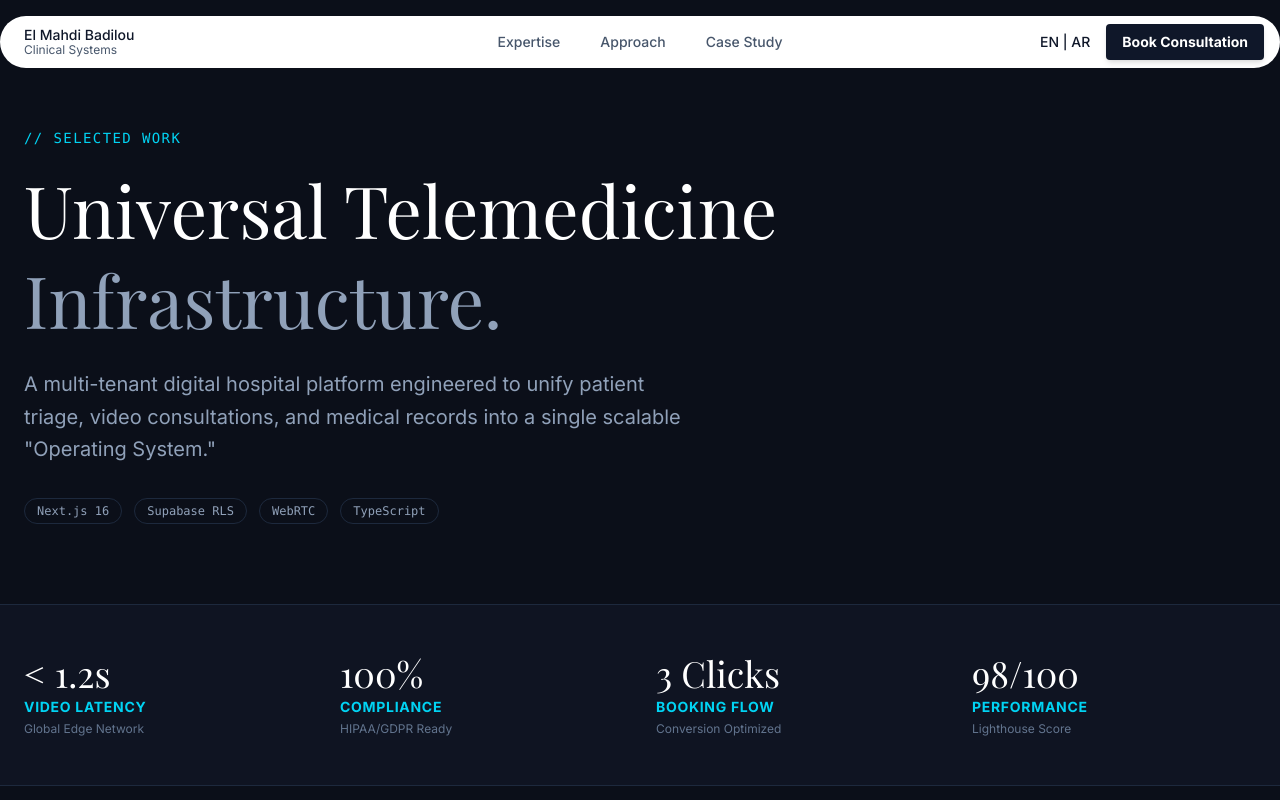
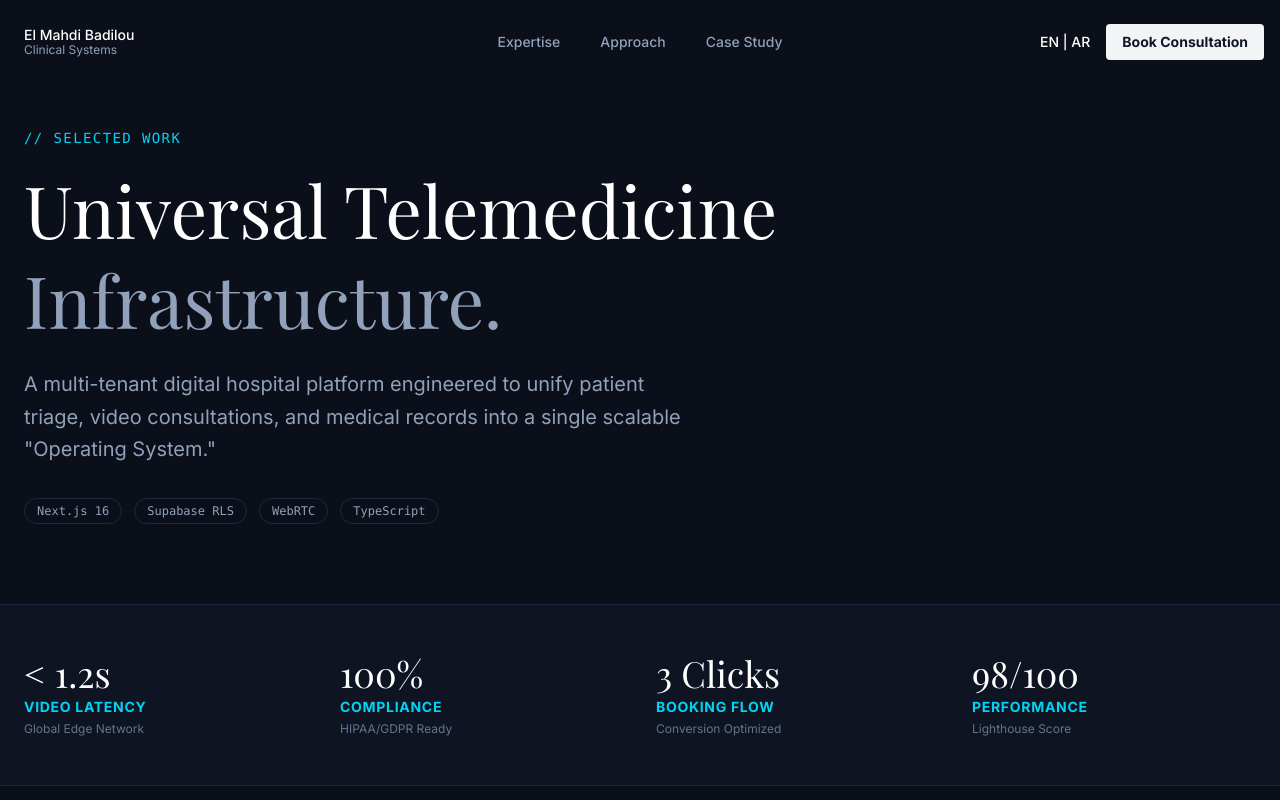
Before and after one commit to mehdisio2/portfolio, a Next.js app: page /work/telemed in a window 1280 px wide. Shown: the top 800 px of the page. Built offline with nearby package versions, Linux system fonts and the light colour scheme; a web font is replaced by a local one.

Commit message:
feat: implement adaptive header styling for case study pages with light/dark variants for navbar components

```diff
--- a/app/layout.tsx
+++ b/app/layout.tsx
@@ -7,11 +7,13 @@ import { SiteHeader } from "@/components/site-header";
 const inter = Inter({
   subsets: ["latin"],
   variable: "--font-sans",
+
 });
 
 const playfair = Playfair_Display({
   subsets: ["latin"],
   variable: "--font-serif",
+
 });
 
 export const metadata: Metadata = {
--- a/components/site-header.tsx
+++ b/components/site-header.tsx
@@ -12,9 +12,12 @@ import {
     NavbarButton,
 } from "@/components/ui/resizable-navbar";
 import { useState } from "react";
+import { usePathname } from "next/navigation";
 
 export function SiteHeader() {
     const [isMobileMenuOpen, setIsMobileMenuOpen] = useState(false);
+    const pathname = usePathname();
+    const isCaseStudy = pathname?.startsWith('/work/');
 
     const navItems = [
         { name: "Expertise", link: "/#expertise" },
@@ -24,25 +27,26 @@ export function SiteHeader() {
 
     return (
         <Navbar>
-            <NavBody>
+            <NavBody className={isCaseStudy ? "bg-[#0B0F19] border-slate-800" : ""}>
                 <div className="flex items-center gap-2">
-                    <NavbarLogo />
+                    <NavbarLogo variant={isCaseStudy ? "light" : "dark"} />
                 </div>
-                <NavItems items={navItems} />
+                <NavItems items={navItems} variant={isCaseStudy ? "light" : "dark"} />
                 <div className="flex items-center gap-4">
-                    <span className="text-sm font-medium text-foreground cursor-pointer hover:text-muted-foreground transition-colors group-data-[scrolled=true]:hidden">EN | AR</span>
-                    <NavbarButton href="#" variant="primary">
+                    <span className={`text-sm font-medium cursor-pointer transition-colors group-data-[scrolled=true]:hidden ${isCaseStudy ? 'text-white hover:text-slate-300' : 'text-foreground hover:text-muted-foreground'}`}>EN | AR</span>
+                    <NavbarButton href="#" variant={isCaseStudy ? "secondary" : "primary"}>
                         Book Consultation
                     </NavbarButton>
                 </div>
             </NavBody>
 
-            <MobileNav>
+            <MobileNav className={isCaseStudy ? "bg-[#0B0F19] border-slate-800" : ""}>
                 <MobileNavHeader>
-                    <NavbarLogo />
+                    <NavbarLogo variant={isCaseStudy ? "light" : "dark"} />
                     <MobileNavToggle
                         isOpen={isMobileMenuOpen}
                         onClick={() => setIsMobileMenuOpen(!isMobileMenuOpen)}
+                        className={isCaseStudy ? "text-white" : ""}
                     />
                 </MobileNavHeader>
                 <MobileNavMenu
--- a/components/ui/resizable-navbar.tsx
+++ b/components/ui/resizable-navbar.tsx
@@ -29,6 +29,7 @@ interface NavItemsProps {
   }[];
   className?: string;
   onItemClick?: () => void;
+  variant?: "light" | "dark";
 }
 
 interface MobileNavProps {
@@ -103,7 +104,7 @@ export const NavBody = ({ children, className, visible }: NavBodyProps) => {
         minWidth: "800px",
       }}
       className={cn(
-        "relative z-60 mx-auto hidden w-full max-w-7xl flex-row items-center justify-between self-start rounded-full bg-white px-4 py-2 lg:flex group shadow-sm",
+        "relative z-60 mx-auto hidden w-full max-w-7xl flex-row items-center justify-between self-start bg-white px-4 py-2 lg:flex group shadow-sm rounded-sm",
         visible && "bg-white/90 backdrop-blur-md border border-border/50 shadow-md",
         className,
       )}
@@ -114,14 +115,16 @@ export const NavBody = ({ children, className, visible }: NavBodyProps) => {
   );
 };
 
-export const NavItems = ({ items, className, onItemClick }: NavItemsProps) => {
+export const NavItems = ({ items, className, onItemClick, variant = "dark" }: NavItemsProps) => {
   const [hovered, setHovered] = useState<number | null>(null);
+  const isLight = variant === "light";
 
   return (
     <motion.div
       onMouseLeave={() => setHovered(null)}
       className={cn(
-        "absolute inset-0 hidden flex-1 flex-row items-center justify-center space-x-2 text-sm font-medium text-muted-foreground transition duration-200 hover:text-foreground lg:flex lg:space-x-2",
+        "absolute inset-0 hidden flex-1 flex-row items-center justify-center space-x-2 text-sm font-medium transition duration-200 lg:flex lg:space-x-2",
+        isLight ? "text-slate-400" : "text-muted-foreground",
         className,
       )}
     >
@@ -129,14 +132,17 @@ export const NavItems = ({ items, className, onItemClick }: NavItemsProps) => {
         <a
           onMouseEnter={() => setHovered(idx)}
           onClick={onItemClick}
-          className="relative px-4 py-2 text-muted-foreground hover:text-foreground transition-colors"
+          className={cn(
+            "relative px-4 py-2 transition-colors",
+            isLight ? "text-slate-400 hover:text-white" : "text-muted-foreground hover:text-foreground"
+          )}
           key={`link-${idx}`}
           href={item.link}
         >
           {hovered === idx && (
             <motion.div
               layoutId="hovered"
-              className="absolute inset-0 h-full w-full rounded-full bg-muted/50"
+              className={cn("absolute inset-0 h-full w-full", isLight ? "bg-slate-800/50" : "bg-muted/50")}
             />
           )}
           <span className="relative z-20">{item.name}</span>
@@ -157,7 +163,7 @@ export const MobileNav = ({ children, className, visible }: MobileNavProps) => {
         width: visible ? "90%" : "100%",
         paddingRight: visible ? "12px" : "0px",
         paddingLeft: visible ? "12px" : "0px",
-        borderRadius: visible ? "4px" : "2rem",
+        borderRadius: visible ? "2px" : "4px",
         y: visible ? 20 : 0,
       }}
       transition={{
@@ -206,7 +212,7 @@ export const MobileNavMenu = ({
           animate={{ opacity: 1 }}
           exit={{ opacity: 0 }}
           className={cn(
-            "absolute inset-x-0 top-16 z-50 flex w-full flex-col items-start justify-start gap-4 rounded-lg bg-background px-4 py-8 shadow-lg border border-border",
+            "absolute inset-x-0 top-16 z-50 flex w-full flex-col items-start justify-start gap-4 bg-background px-4 py-8 shadow-lg border border-border",
             className,
           )}
         >
@@ -220,26 +226,29 @@ export const MobileNavMenu = ({
 export const MobileNavToggle = ({
   isOpen,
   onClick,
+  className,
 }: {
   isOpen: boolean;
   onClick: () => void;
+  className?: string;
 }) => {
   return isOpen ? (
-    <IconX className="text-foreground" onClick={onClick} />
+    <IconX className={cn("text-foreground", className)} onClick={onClick} />
   ) : (
-    <IconMenu2 className="text-foreground" onClick={onClick} />
+    <IconMenu2 className={cn("text-foreground", className)} onClick={onClick} />
   );
 };
 
-export const NavbarLogo = () => {
+export const NavbarLogo = ({ variant = "dark" }: { variant?: "light" | "dark" }) => {
+  const isLight = variant === "light";
   return (
     <a
-      href="#"
-      className="relative z-20 mr-4 flex items-center space-x-2 px-2 py-1 text-sm font-normal text-black"
+      href="/"
+      className="relative z-20 mr-4 flex items-center space-x-2 px-2 py-1 text-sm font-normal"
     >
       <div className="flex flex-col">
-        <span className="font-medium text-foreground leading-none">El Mahdi Badilou</span>
-        <span className="text-xs text-muted-foreground leading-none mt-0.5">Clinical Systems</span>
+        <span className={cn("font-medium leading-none", isLight ? "text-white" : "text-foreground")}>El Mahdi Badilou</span>
+        <span className={cn("text-xs leading-none mt-0.5", isLight ? "text-slate-400" : "text-muted-foreground")}>Clinical Systems</span>
       </div>
     </a>
   );
```
